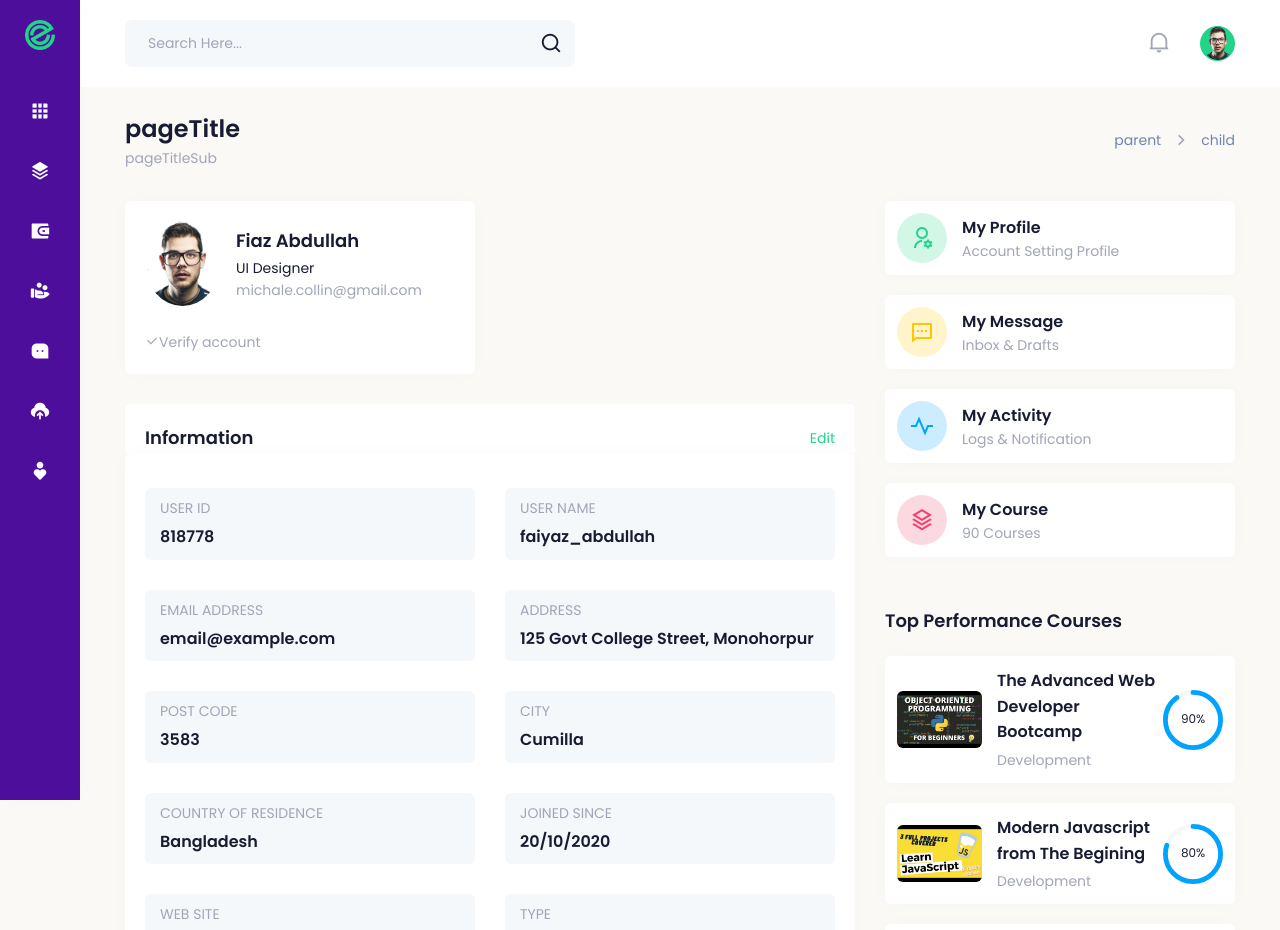
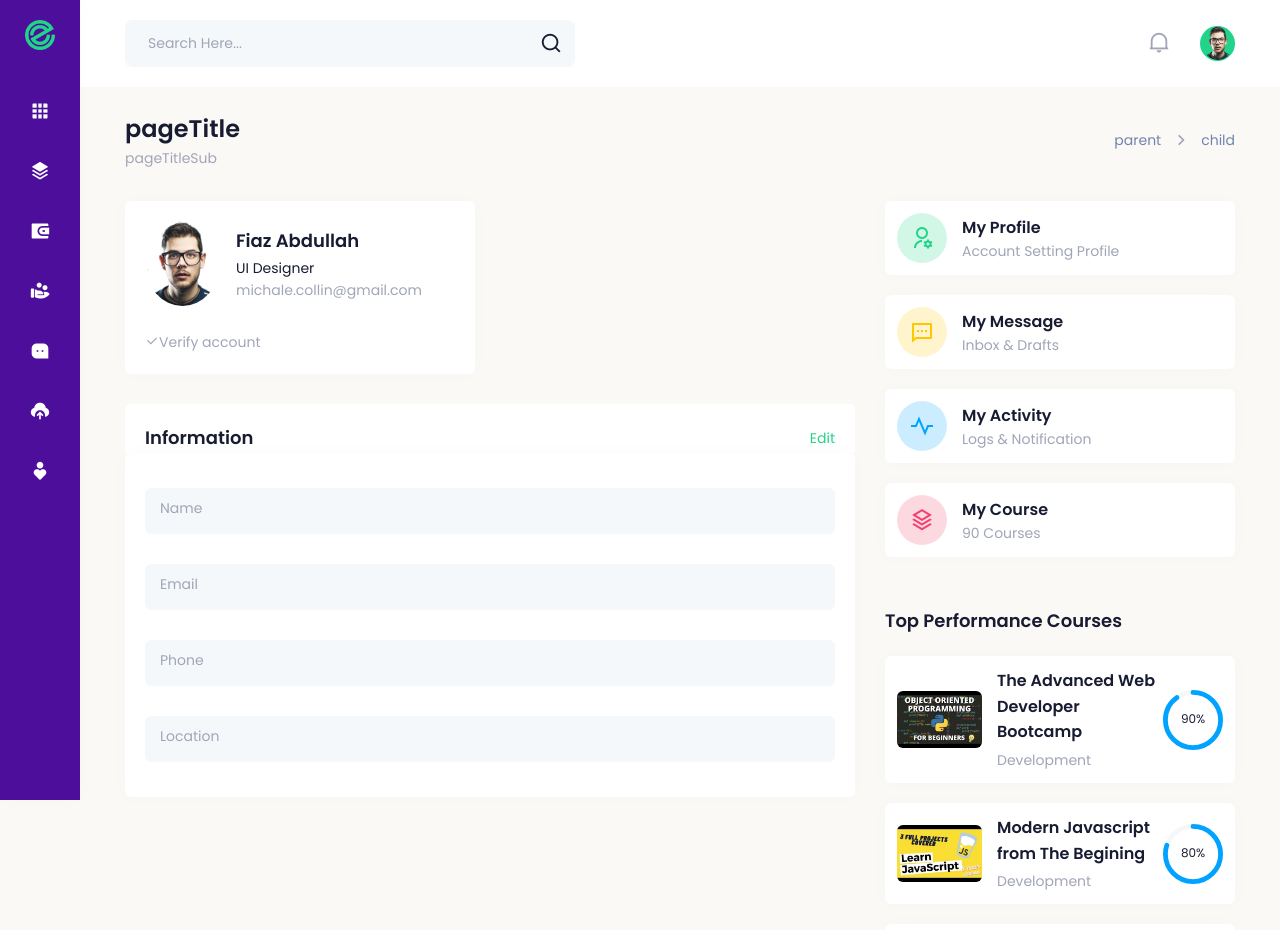
Before and after one commit to huzaifa26/nuton-web, a Next.js app: page /profile in a window 1280 px wide. Shown: the top 930 px of the page. Built offline with nearby package versions, Linux system fonts and the light colour scheme.

Commit message:
added protected routes and authentication

```diff
--- a/package.json
+++ b/package.json
@@ -17,12 +17,14 @@
     "firebase": "^9.22.1",
     "formik": "^2.2.9",
     "next": "13.4.4",
+    "next-auth": "^4.22.1",
     "node-sass": "^9.0.0",
     "postcss": "8.4.23",
     "react": "18.2.0",
     "react-avatar": "^5.0.3",
     "react-chartjs-2": "^5.2.0",
     "react-circular-progressbar": "^2.1.0",
+    "react-cookie": "^4.1.1",
     "react-dom": "18.2.0",
     "react-loader-spinner": "^5.3.4",
     "react-perfect-scrollbar": "^1.5.8",
--- a/src/components/form/SigninForm.js
+++ b/src/components/form/SigninForm.js
@@ -31,7 +31,7 @@ function SigninForm({ getCredentials, loading }) {
                 {({ errors, status, touched }) => (
                     <Form>
                         <div className="row">
-                            <div className="col-12 mb-16">
+                            <div className="col-10 mb-16">
                                 <label className="form-label">Email</label>
                                 <Field
                                     name="email"
@@ -50,7 +50,7 @@ function SigninForm({ getCredentials, loading }) {
                                 />
                             </div>
 
-                            <div className="col-12 mb-16">
+                            <div className="col-10 mb-16">
                                 <label className="form-label">Password</label>
                                 <Field
                                     name="password"
--- a/src/pages/dashboard.js
+++ b/src/pages/dashboard.js
@@ -8,6 +8,7 @@ import Layout from "../components/layout/Layout";
 import RecentNotification from "./../components/elements/RecentNotification";
 import StatsWidget from "./../components/widget/StatsWidget";
 import LeaderBoardList from "./../components/elements/LeaderBoardList";
+import SetReduxState from "@/components/SetReduxState";
 
 const DataMap = dynamic(() => import("../components/elements/DataMap"), {
     ssr: false,
@@ -15,7 +16,7 @@ const DataMap = dynamic(() => import("../components/elements/DataMap"), {
 
 function Home({ earningHistory, totalSales }) {
     return (
-        <>
+        <SetReduxState>
             <Layout
                 headTitle="Dashboard"
                 pageTitle="Dashboard"
@@ -143,7 +144,7 @@ function Home({ earningHistory, totalSales }) {
                     </div>
                 </div>
             </Layout>
-        </>
+        </SetReduxState>
     );
 }
 
--- a/src/pages/index.js
+++ b/src/pages/index.js
@@ -6,8 +6,10 @@ import { sendEmailVerification, signInWithEmailAndPassword } from "firebase/auth
 import { setUser } from "@/redux/reducers/userSlice";
 import { useDispatch } from "react-redux";
 import { useRouter } from "next/router";
+import { useCookies } from 'react-cookie';
 
 function Signin() {
+    const [cookies, setCookie] = useCookies();
 
     const dispatch=useDispatch();
     const router=useRouter();
@@ -19,6 +21,7 @@ function Signin() {
             const user = await getDoc(userRef);
             const u=user.data();
             dispatch(setUser(u));
+            setCookie('user', u, { path: '/' });
             if(!u.emailVerified){
                 router.push('/verify-email');
                 return
--- a/src/pages/profile.js
+++ b/src/pages/profile.js
@@ -2,7 +2,12 @@ import Link from "next/link";
 import Layout from "../components/layout/Layout";
 import ProfileWidget from './../components/elements/ProfileWidget';
 import TopPerfomingWidget from "./../components/elements/TopPerformingWidget";
+import { useSelector } from "react-redux";
+
 function Profile() {
+
+	const user = useSelector((state) => state.user.user);
+
 	return (
 		<>
 			<Layout
@@ -99,66 +104,28 @@ function Profile() {
 									</div>
 									<div className="card-body">
 										<form className="row">
-											<div className="col-lg-6 col-md-6">
+											<div className="col-lg-12 col-md-6">
 												<div className="user-info">
-													<span>USER ID</span>
-													<h5>818778</h5>
+													<span>Name</span>
+													<h5>{user?.name}</h5>
 												</div>
 											</div>
-											<div className="col-lg-6 col-md-6">
+											<div className="col-lg-12 col-md-6">
 												<div className="user-info">
-													<span>USER NAME</span>
-													<h5>faiyaz_abdullah</h5>
+													<span>Email</span>
+													<h5>{user?.email}</h5>
 												</div>
 											</div>
-											<div className="col-lg-6 col-md-6">
+											<div className="col-lg-12 col-md-6">
 												<div className="user-info">
-													<span>EMAIL ADDRESS</span>
-													<h5>email@example.com</h5>
+													<span>Phone</span>
+													<h5>{user?.phone}</h5>
 												</div>
 											</div>
-											<div className="col-lg-6 col-md-6">
+											<div className="col-lg-12 col-md-6">
 												<div className="user-info">
-													<span>ADDRESS</span>
-													<h5>125 Govt College Street, Monohorpur</h5>
-												</div>
-											</div>
-											<div className="col-lg-6 col-md-6">
-												<div className="user-info">
-													<span>POST CODE</span>
-													<h5>3583</h5>
-												</div>
-											</div>
-											<div className="col-lg-6 col-md-6">
-												<div className="user-info">
-													<span>CITY</span>
-													<h5>Cumilla</h5>
-												</div>
-											</div>
-											<div className="col-lg-6 col-md-6">
-												<div className="user-info">
-													<span>
-														COUNTRY OF RESIDENCE
-													</span>
-													<h5>Bangladesh</h5>
-												</div>
-											</div>
-											<div className="col-lg-6 col-md-6">
-												<div className="user-info">
-													<span>JOINED SINCE</span>
-													<h5>20/10/2020</h5>
-												</div>
-											</div>
-											<div className="col-lg-6 col-md-6">
-												<div className="user-info">
-													<span>WEB SITE</span>
-													<h5>http://codeefly.com</h5>
-												</div>
-											</div>
-											<div className="col-lg-6 col-md-6">
-												<div className="user-info">
-													<span>TYPE</span>
-													<h5>Personal</h5>
+													<span>Location</span>
+													<h5>{user?.location}</h5>
 												</div>
 											</div>
 										</form>
--- a/src/pages/settings-profile.js
+++ b/src/pages/settings-profile.js
@@ -1,3 +1,4 @@
+import SetReduxState from "@/components/SetReduxState";
 import UpdateInfo from "../components/form/UpdateInfo";
 import Layout from "../components/layout/Layout";
 import PersonalInfo from "./../components/form/PersonalInfo";
@@ -6,7 +7,7 @@ import SettingsMenu from "./../components/layout/SettingsMenu";
 
 function SettingsProfile() {
     return (
-        <>
+        <SetReduxState>
             <Layout
                 headTitle="Profile"
                 pageTitle="Profile"
@@ -61,7 +62,7 @@ function SettingsProfile() {
                     </div>
                 </div>
             </Layout>
-        </>
+        </SetReduxState>
     );
 }
 export default SettingsProfile;
```
Also changed, not shown: src/components/SetReduxState.js (added, +17 -0 lines), src/components/form/PersonalInfo.js (+29 -77 lines), src/components/form/UpdateAvatar.js (+19 -10 lines), src/components/form/UpdateInfo.js (+14 -6 lines), src/middleware.ts (+8 -4 lines), 1 other file (tests, documents, lock files or other folders).
